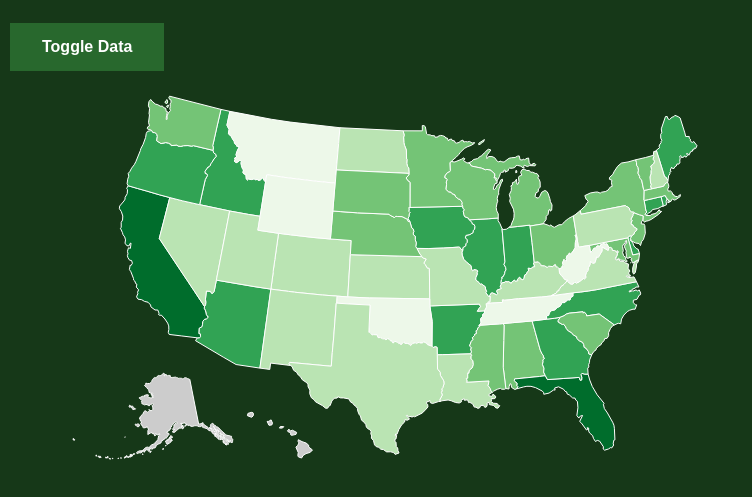
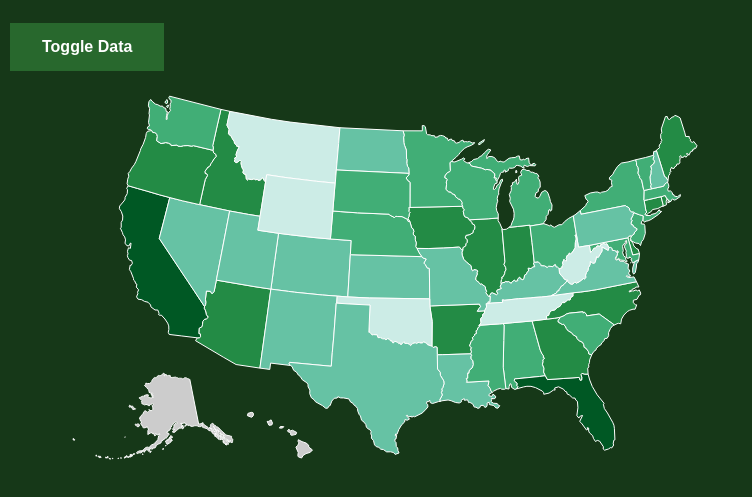
Before and after one commit to balakrishna-k/USData, a plain HTML site: page index.html in a window 1280 px wide. Shown: the part 61-558 px from the top of the page, without its empty margins (0-752 px from the left). Drawn offline with nearby package versions, Linux system fonts and the light colour scheme.

Commit message:
Changed color scale

```diff
--- a/index.html
+++ b/index.html
@@ -70,7 +70,7 @@
             //var colorS = d3.scaleSequential(d3.interpolateOranges)
 
             var colorAg = d3.scaleQuantize()
-				.range(["rgb(237,248,233)","rgb(186,228,179)","rgb(116,196,118)","rgb(49,163,84)","rgb(0,109,44)"]);
+				.range(["#ccece6", "#66c2a4", "#41ae76", "#238b45", "#005824"]);
             //Colors derived from ColorBrewer, by Cynthia Brewer, and included in
             //https://github.com/d3/d3-scale-chromatic
 
```
